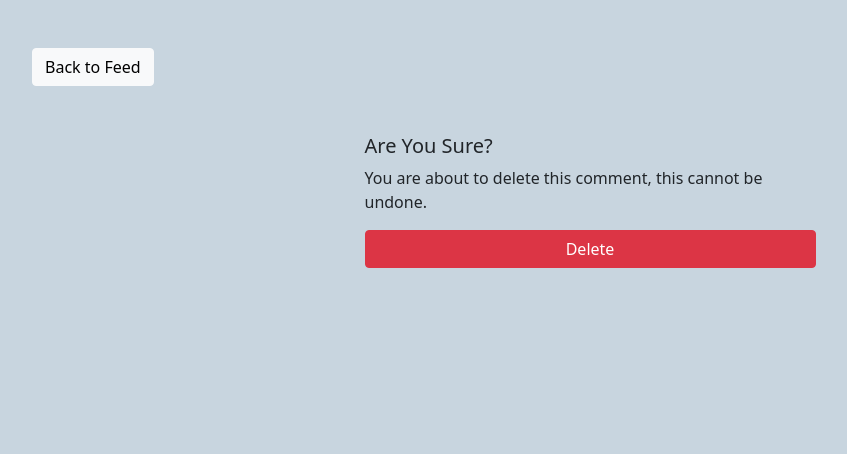
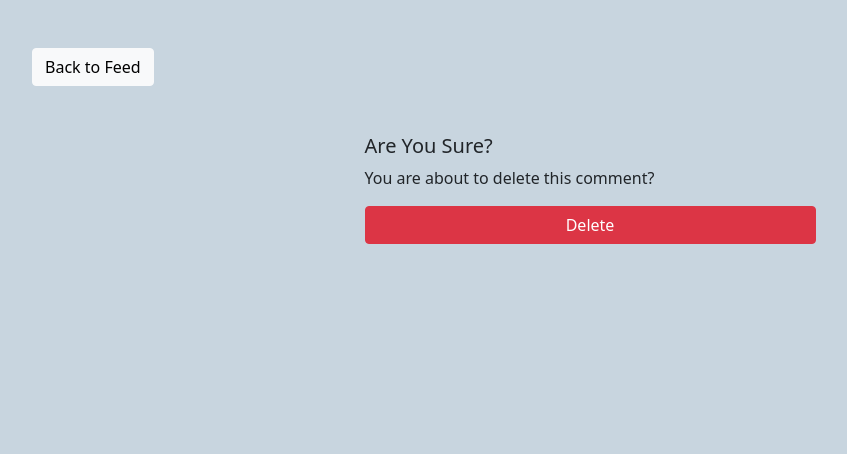
Before and after one commit to Code-Institute-Submissions/adamwasiak-WatchOutBlog_NovResub, a Django app: page /delete_comment/1 in a window 1280 px wide. Shown: the part 66-520 px from the top of the page, without its empty margins (50-897 px from the left). Run offline with Django 3.2, Linux system fonts and the light colour scheme; tables that the repository leaves empty hold one stand-in row (values such as "Sample post").

Commit message:
Add comment deleted and update structure

```diff
--- a/templates/blog/comment_confirm_delete.html
+++ b/templates/blog/comment_confirm_delete.html
@@ -13,7 +13,7 @@
     <div class="row justify-content-center mt-5">
         <div class="col-md-5 col-sm-12">
             <h5>Are You Sure?</h5>
-            <p>You are about to delete this comment, this cannot be undone.</p>
+            <p>You are about to delete this comment?</p>
         <form method="POST">
             {% csrf_token %}
             <div class="d-grid gap-2">
```
